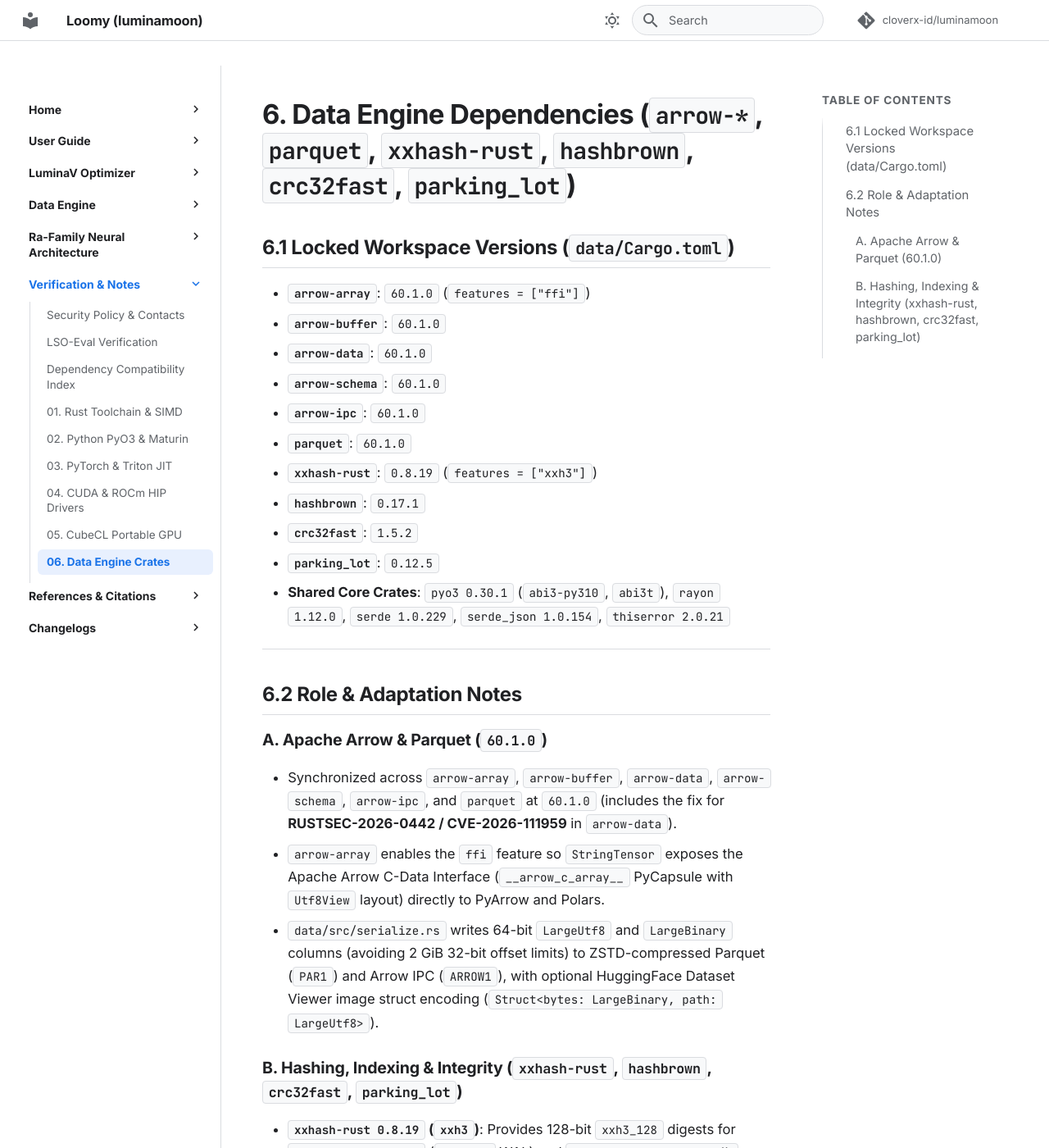
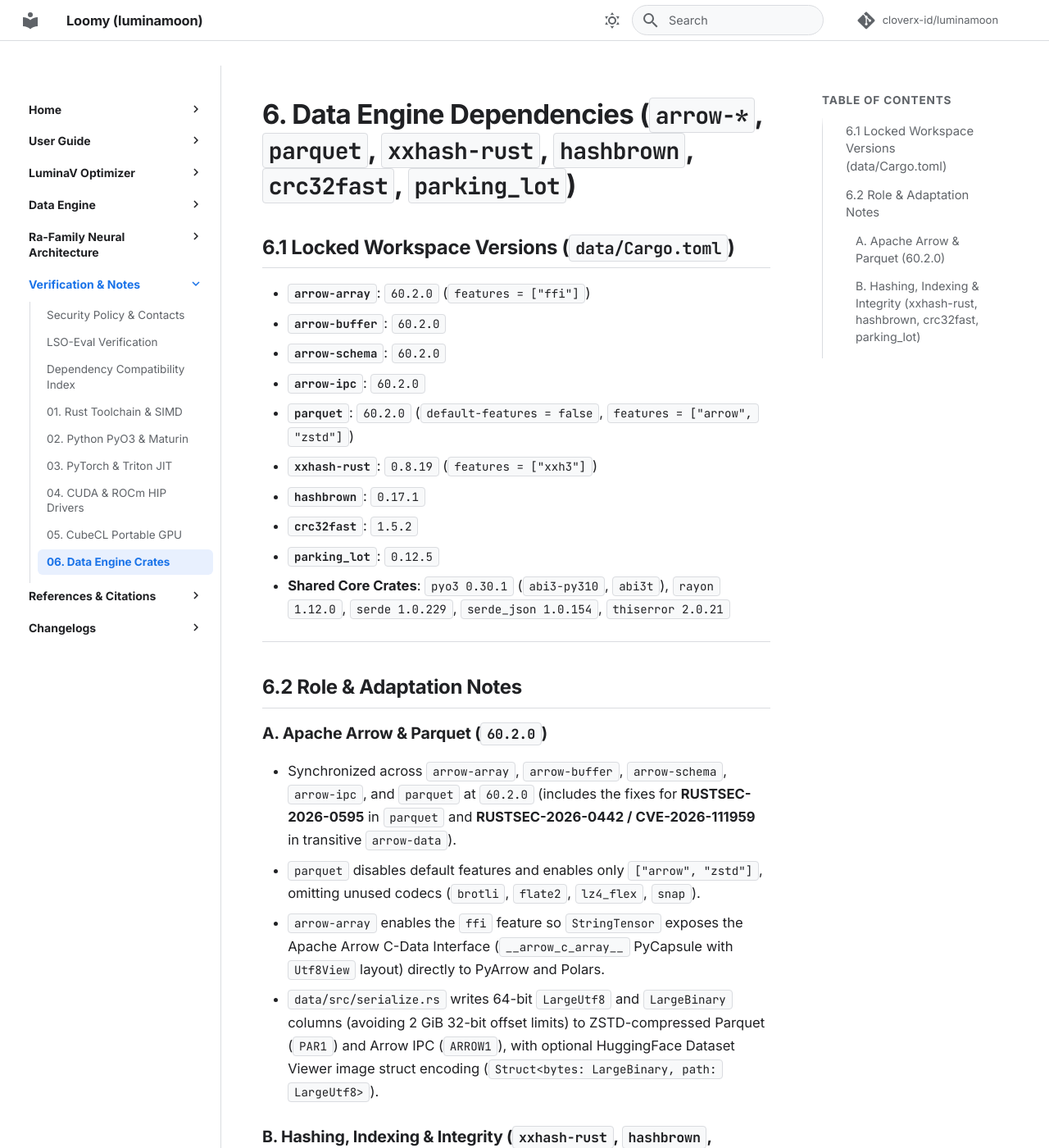
Before and after one commit to cloverx-id/luminamoon, an MkDocs documentation site: the page built from docs/dependencies/06_dataloader_crates.md, in a window 1280 px wide and 1400 px high. Shown: the whole window at 82% size. Built offline with MkDocs 1.6.1 and Material for MkDocs 9.7.7, drawn with Linux system fonts in a browser that asks for light colours; comment, search, counter and statistics services are not loaded.

Commit message:
chore(deps): upgrade arrow and parquet to 60.2.0 and remove unused Rust dependencies

```diff
--- a/docs/dependencies/06_dataloader_crates.md
+++ b/docs/dependencies/06_dataloader_crates.md
@@ -1,12 +1,11 @@
 # 6. Data Engine Dependencies (`arrow-*`, `parquet`, `xxhash-rust`, `hashbrown`, `crc32fast`, `parking_lot`)
 
 ## 6.1 Locked Workspace Versions (`data/Cargo.toml`)
-- **`arrow-array`**: `60.1.0` (`features = ["ffi"]`)
-- **`arrow-buffer`**: `60.1.0`
-- **`arrow-data`**: `60.1.0`
-- **`arrow-schema`**: `60.1.0`
-- **`arrow-ipc`**: `60.1.0`
-- **`parquet`**: `60.1.0`
+- **`arrow-array`**: `60.2.0` (`features = ["ffi"]`)
+- **`arrow-buffer`**: `60.2.0`
+- **`arrow-schema`**: `60.2.0`
+- **`arrow-ipc`**: `60.2.0`
+- **`parquet`**: `60.2.0` (`default-features = false`, `features = ["arrow", "zstd"]`)
 - **`xxhash-rust`**: `0.8.19` (`features = ["xxh3"]`)
 - **`hashbrown`**: `0.17.1`
 - **`crc32fast`**: `1.5.2`
@@ -17,8 +16,9 @@
 
 ## 6.2 Role & Adaptation Notes
 
-### A. Apache Arrow & Parquet (`60.1.0`)
-- Synchronized across `arrow-array`, `arrow-buffer`, `arrow-data`, `arrow-schema`, `arrow-ipc`, and `parquet` at `60.1.0` (includes the fix for **RUSTSEC-2026-0442 / CVE-2026-111959** in `arrow-data`).
+### A. Apache Arrow & Parquet (`60.2.0`)
+- Synchronized across `arrow-array`, `arrow-buffer`, `arrow-schema`, `arrow-ipc`, and `parquet` at `60.2.0` (includes the fixes for **RUSTSEC-2026-0595** in `parquet` and **RUSTSEC-2026-0442 / CVE-2026-111959** in transitive `arrow-data`).
+- `parquet` disables default features and enables only `["arrow", "zstd"]`, omitting unused codecs (`brotli`, `flate2`, `lz4_flex`, `snap`).
 - `arrow-array` enables the `ffi` feature so `StringTensor` exposes the Apache Arrow C-Data Interface (`__arrow_c_array__` PyCapsule with `Utf8View` layout) directly to PyArrow and Polars.
 - `data/src/serialize.rs` writes 64-bit `LargeUtf8` and `LargeBinary` columns (avoiding 2 GiB 32-bit offset limits) to ZSTD-compressed Parquet (`PAR1`) and Arrow IPC (`ARROW1`), with optional HuggingFace Dataset Viewer image struct encoding (`Struct<bytes: LargeBinary, path: LargeUtf8>`).
 
--- a/docs/en/README.md
+++ b/docs/en/README.md
@@ -18,7 +18,7 @@
 | [Data Engine Architecture & User Guide](../dataloader/standalone_guide.md) | Internal developer documentation for the 7 Data Engine modules (`coord_and_metadata`, `dedup`, `simd_and_postprocess`, `sources_and_streaming`, `preram`, `multimodal_and_hf_hub`, `python_ffi_and_runtime`). |
 | [Ra-Family Neural Architecture](../nn/README.md) | Rational neural network components (`RaNorm`, `RaBatchNorm2d`, `RaTanh`, `RaGELU`, `RaSwiGLU`, `RaGLU`, `RaAttention`, `ra_softmax`, `LinearCrossEntropy`, `RaMoE`) and [Standalone Guide](../nn/standalone_guide.md). |
 | [Theoretical References](../references.md) | Component mapping, mathematical derivations, and literature comparisons across the referenced papers. |
-| [Workspace Dependency Notes](../dependencies/README.md) | Version and compatibility documentation for Rust toolchain ABI, SIMD intrinsics, GPU drivers (CUDA/ROCm/CubeCL), PyO3/Maturin bindings, Apache Arrow/Parquet/IPC `60.1.0`, `rayon 1.12.0`, `xxhash-rust 0.8.19`, `hashbrown 0.17.1`, and `crc32fast 1.5.2`. |
+| [Workspace Dependency Notes](../dependencies/README.md) | Version and compatibility documentation for Rust toolchain ABI, SIMD intrinsics, GPU drivers (CUDA/ROCm/CubeCL), PyO3/Maturin bindings, Apache Arrow/Parquet/IPC `60.2.0`, `rayon 1.12.0`, `xxhash-rust 0.8.19`, `hashbrown 0.17.1`, and `crc32fast 1.5.2`. |
 
 ## Overview
 
```
Also changed, not shown: Cargo.toml (+5 -6 lines), docs/README.md (+1 -1 lines), docs/dependencies/README.md (+2 -2 lines), 3 other files.
